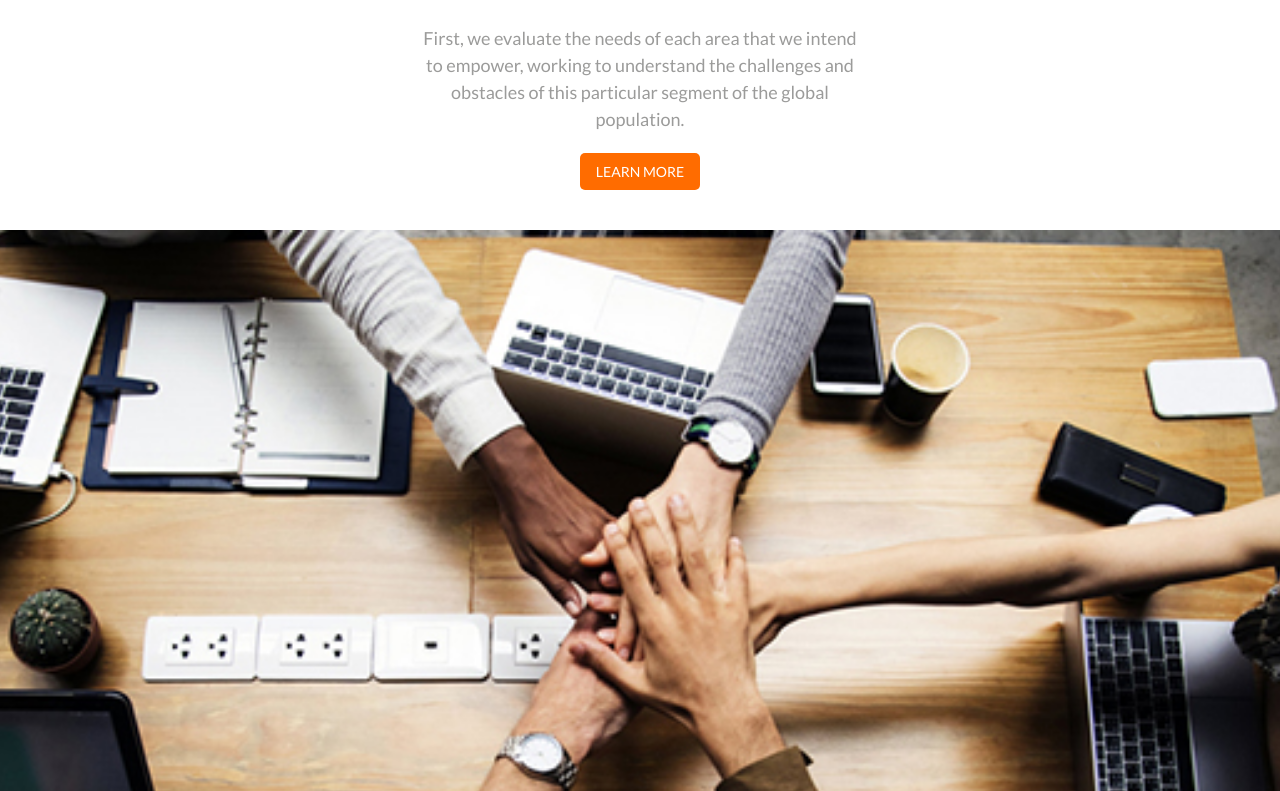
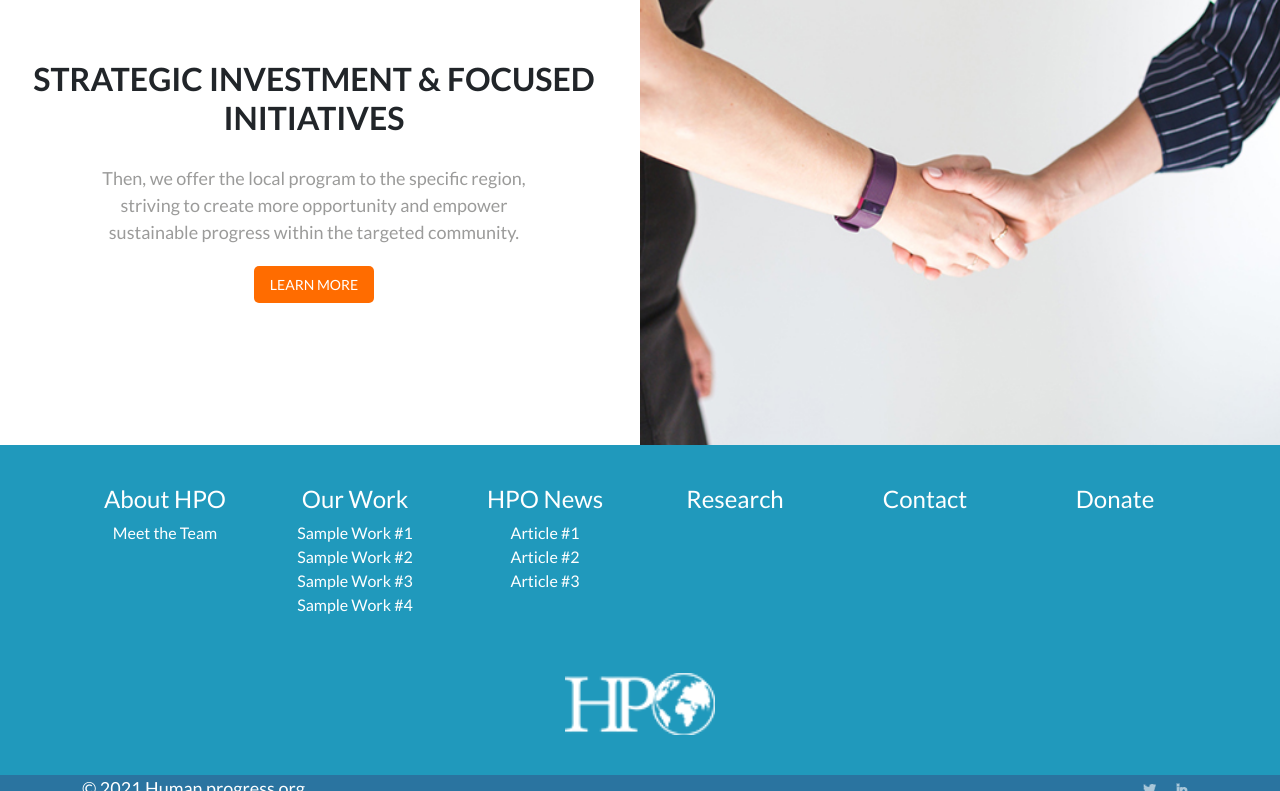
Before and after one commit to emeka21/HPO_website, a plain HTML site: page our_work.html in a window 1280 px wide. Shown: the part 2009-2800 px from the top of the page. Drawn offline with nearby package versions, Linux system fonts and the light colour scheme.

Commit message:
Boostrap Ordering Edits

```diff
--- a/our_work.html
+++ b/our_work.html
@@ -87,22 +87,22 @@
         </div>
       </div>
       <div class="row">
-        <div class="col col-sm-12 order-sm-2">
+        <div class="col col-sm-12 order-sm-2 order-md-1 col-md-6">
           <div class="centered_content">
             <h2 class="heading">NEEDS ASSESSMENT</h2>
             <p>First, we evaluate the needs of each area that we intend to empower, working to understand the challenges and obstacles of this particular segment of the global population.</p>
             <a href="#" class="cta btn-primary">Learn more</a>
           </div>
         </div>
-        <div class="col col-sm-12 order-sm-1">
+        <div class="col col-sm-12 order-sm-1 order-md-2 col-md-6">
           <div class="overlay"><img src="images/assessment.jpg" alt="Assessment"></div>
         </div>
       </div>
       <div class="row">
-        <div class="col col-sm-12">
+        <div class="col col-sm-12 col-md-6">
           <div class="overlay"><img src="images/collabs.jpg" alt="All for one hands"></div>
         </div>
-        <div class="col col-sm-12">
+        <div class="col col-sm-12 col-md-6">
           <div class="centered_content">
             <h2 class="heading">GLOBAL COLLABORATIVE PLANNING</h2>
             <p>Next, we collaborate with remote and local advisors to create clear paths to implement best strategies and raise capital for upcoming execution of the finalized project.</p>
@@ -111,14 +111,14 @@
         </div>
       </div>
       <div class="row">
-        <div class="col col-sm-12 order-sm-2">
+        <div class="col col-sm-12 order-sm-2 order-md-1 col-md-6">
           <div class="centered_content">
             <h2 class="heading">STRATEGIC INVESTMENT & FOCUSED INITIATIVES</h2>
             <p>Then, we offer the local program to the specific region, striving to create more opportunity and empower sustainable progress within the targeted community.</p>
             <a href="#" class="cta btn-primary">Learn more</a>
           </div>
         </div>
-        <div class="col col-sm-12 order-sm-1">
+        <div class="col col-sm-12 order-sm-1 order-md-2 col-md-6">
           <div class="overlay">
             <img src="images/strategic-handshake.jpg" alt="handshake">
           </div>
@@ -128,13 +128,13 @@
     <div id="footer" class="footer">
       <div class="container">
         <div class="row">
-          <div class="col col-sm-12">
+          <div class="col col-sm-12 col-md-2">
             <h4>About HPO</h4>
             <ul>
               <li><a href="">Meet the Team</a></li>
             </ul>
           </div>
-          <div class="col col-sm-12">
+          <div class="col col-sm-12 col-md-2">
             <h4>Our Work</h4>
             <ul>
               <li><a href="#">Sample Work #1</a></li>
@@ -143,7 +143,7 @@
               <li><a href="#">Sample Work #4</a></li>
             </ul>
           </div>
-          <div class="col col-sm-12">
+          <div class="col col-sm-12 col-md-2">
             <h4>HPO News</h4>
             <ul>
               <li><a href="#">Article #1</a></li>
@@ -151,19 +151,19 @@
               <li><a href="#">Article #3</a></li>
             </ul>
           </div>
-          <div class="col col-sm-12">
+          <div class="col col-sm-12 col-md-2">
             <h4>Research</h4>
             <ul>
               <li><a href="#"></a></li>
             </ul>
           </div>
-          <div class="col col-sm-12">
+          <div class="col col-sm-12 col-md-2">
             <h4>Contact</h4>
             <ul>
               <li><a href="#"></a></li>
             </ul>
           </div>
-          <div class="col col-sm-12">
+          <div class="col col-sm-12 col-md-2">
             <h4>Donate</h4>
             <ul>
               <li><a href="#"></a></li>
```
Also changed, not shown: about_hpo.html (+6 -6 lines), contact_us.html (+8 -8 lines), index.html (+13 -13 lines).
